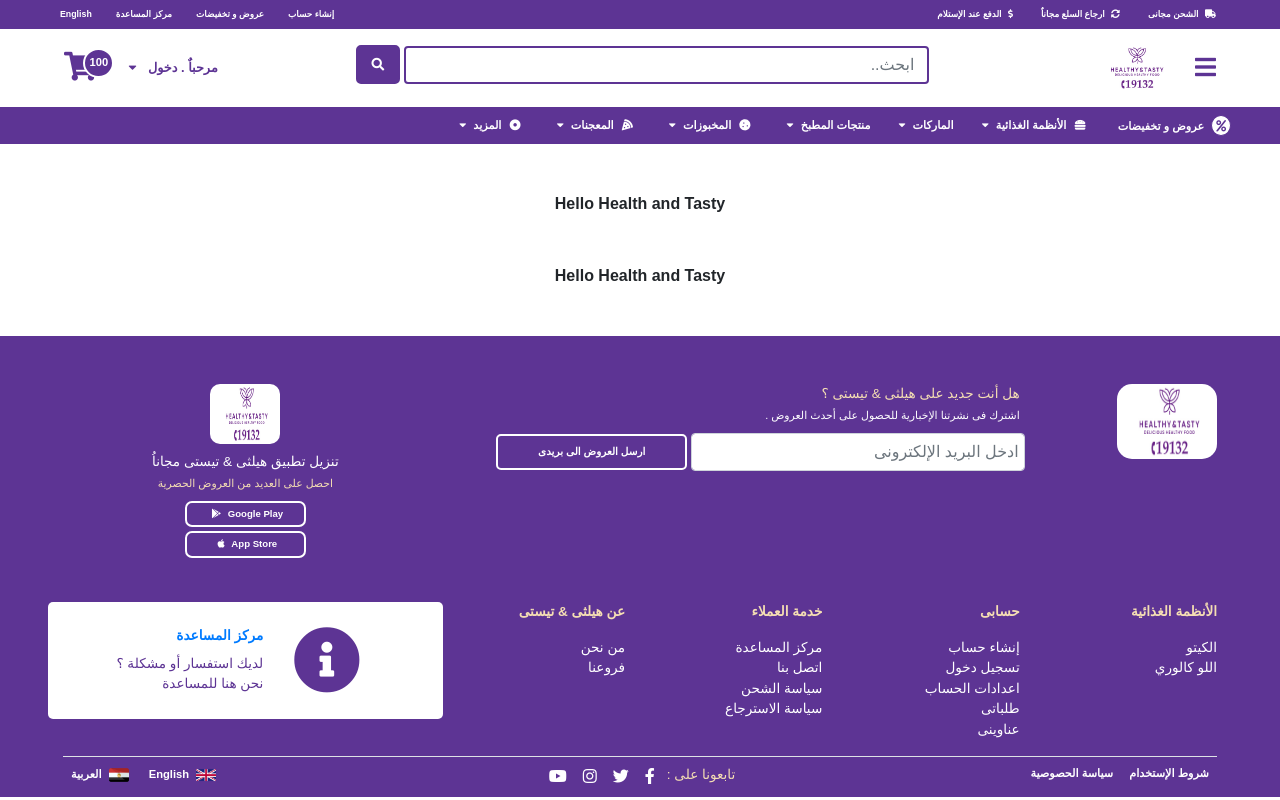
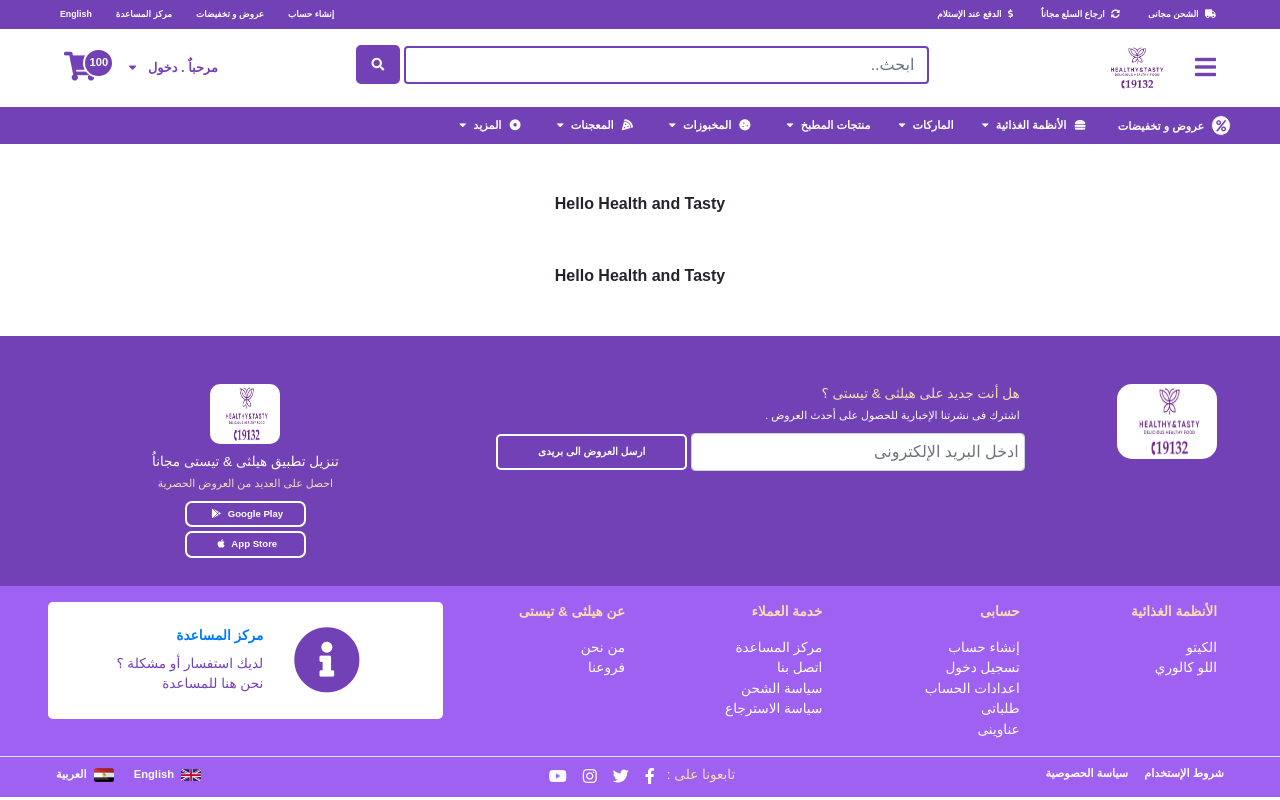
Before and after one commit to ahmedali201720/healthyv2, a plain HTML site: page layout.html in a window 1280 px wide. Drawn offline with nearby package versions, Linux system fonts and the light colour scheme.

Commit message:
removing styles conflict

```diff
--- a/css/common.css
+++ b/css/common.css
@@ -1,7 +1,7 @@
 :root {
     --mainContainerColor: rgb(132, 132, 132);
     --mainGreen: #83BC92;
-    --mainPink: #5D3494;
+    --mainPink: #7341b6;
     --mainOrange: #FE5723;
     --hoverColor: #FBDBCE;
     --branchBackColor: #F5F5F5;
--- a/css/layout.css
+++ b/css/layout.css
@@ -315,9 +315,20 @@
 /* Start of footer section styles */
 
 #footer {
-    background-color: var(--mainPink);
     font-size: 0.85rem;
     min-width: 100%;
+}
+
+.top-footer-section {
+    background-color: var(--mainPink);
+}
+
+.mid-footer-section {
+    background-color: #9f61f1;
+}
+
+.bottom-footer-section {
+    background-color: #9f61f1;
 }
 
 .footer-logo-container img {
--- a/layout.html
+++ b/layout.html
@@ -532,7 +532,7 @@
 
         <div class="container-fluid">
 
-            <div class="row px-5 pt-5 pb-3">
+            <div class="row px-5 pt-5 pb-3 top-footer-section">
 
                 <div
                     class="col-lg-2 col-12 footer-logo-container md-lg-0  mb-3 d-flex justify-content-lg-start justify-content-center align-items-start">
@@ -589,7 +589,7 @@
 
             </div>
 
-            <div class="row px-5 py-3">
+            <div class="row px-5 py-3 mid-footer-section">
 
                 <div class="col-lg-2 col-md-6 col-12 mb-lg-0 mb-3">
 
@@ -672,7 +672,7 @@
 
             </div>
 
-            <div class="row mx-5 py-2 border-top">
+            <div class="row px-5 py-2 border-top bottom-footer-section">
 
                 <div class="col-lg-3 col-12 d-flex justify-content-lg-start justify-content-center mb-lg-0 mb-2 px-0">
                     <a href="#" class="footer-bottom-link mx-2">شروط الإستخدام</a>
```
